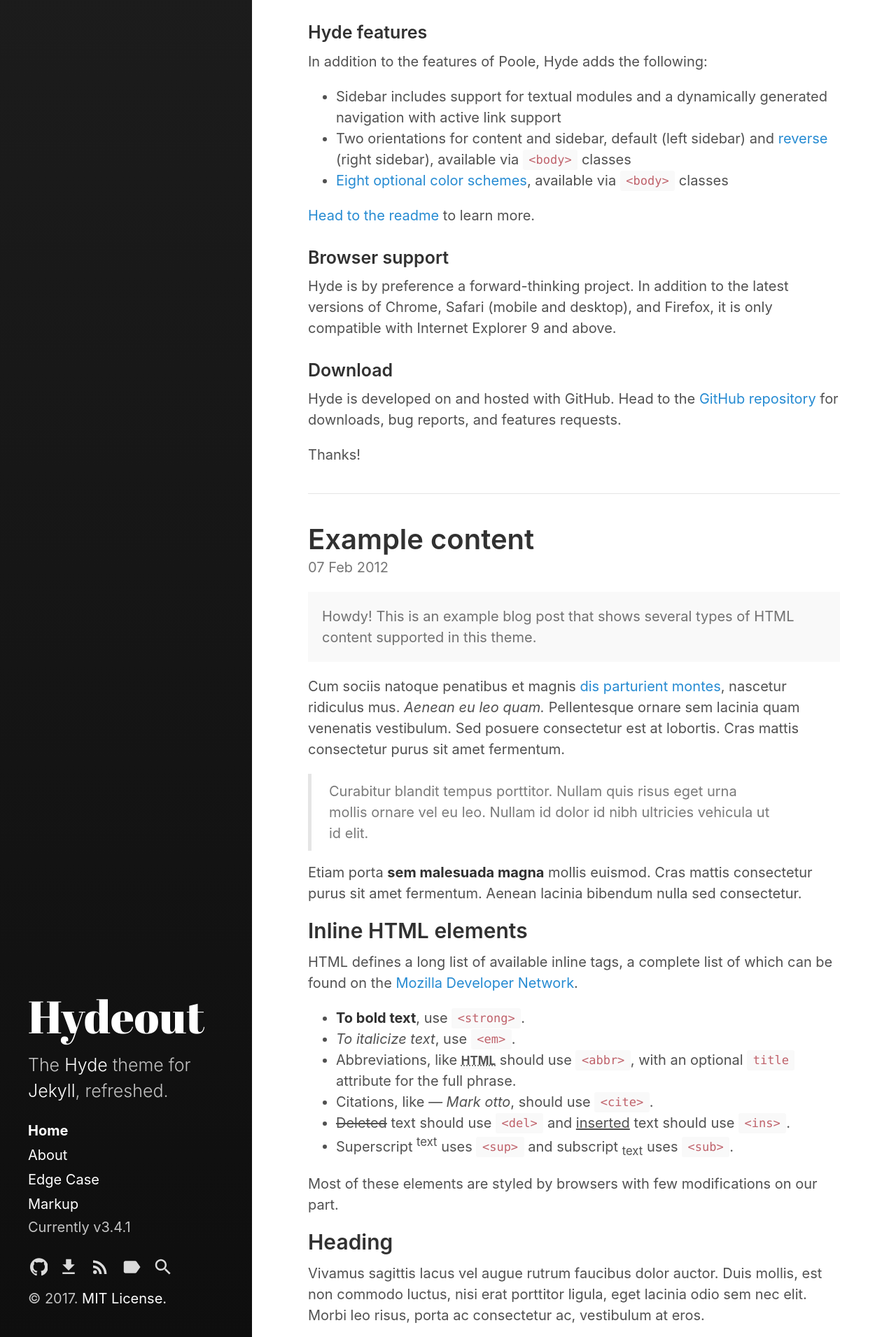
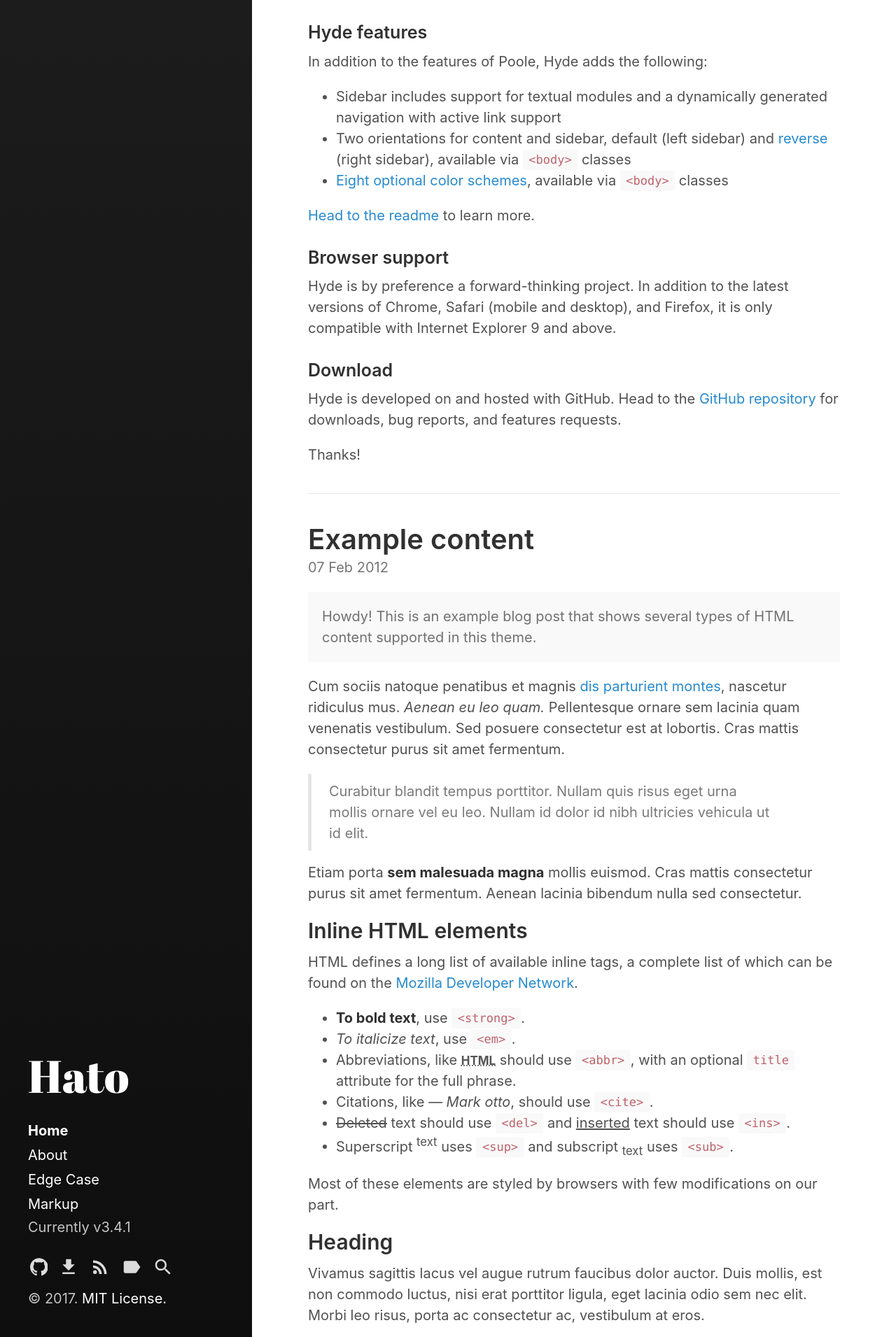
Before and after one commit to hato35/hato35.github.io, a Jekyll site: the page built from index.html, in a window 1280 px wide. Shown: the part 3089-5000 px from the top of the page at 70% size. Built offline with Jekyll 4.4.1, drawn with Linux system fonts in a browser that asks for light colours; the list of posts is cut into pages by our own code.

Commit message:
Update _config.yml

```diff
--- a/_config.yml
+++ b/_config.yml
@@ -3,10 +3,10 @@ markdown:         kramdown
 highlighter:      rouge
 
 # Setup
-title:            Hydeout
-tagline:          'A Jekyll theme'
-description:      'The <a href="http://hyde.getpoole.com" target="_blank">Hyde</a> theme for <a href="http://jekyllrb.com" target="_blank">Jekyll</a>, refreshed.'
-url:              https://fongandrew.github.io/hydeout
+title:            Hato
+tagline:
+description:
+url:
 baseurl:          # the optional subpath of your site, e.g. "/blog"
                   # NB: This applies to all pages in your Jekyll site.
                   # If you want to move just the blog index pages but keep
@@ -14,8 +14,8 @@ baseurl:          # the optional subpath of your site, e.g. "/blog"
                   # sidebar_blog_link below.
 
 author:
-  name:           'Andrew Fong'
-  url:            https://twitter.com/fongandrewc
+  name:           ‘hato35’
+  url:
 
 paginate:         5
 # paginate_path:    '/page:num'
```
